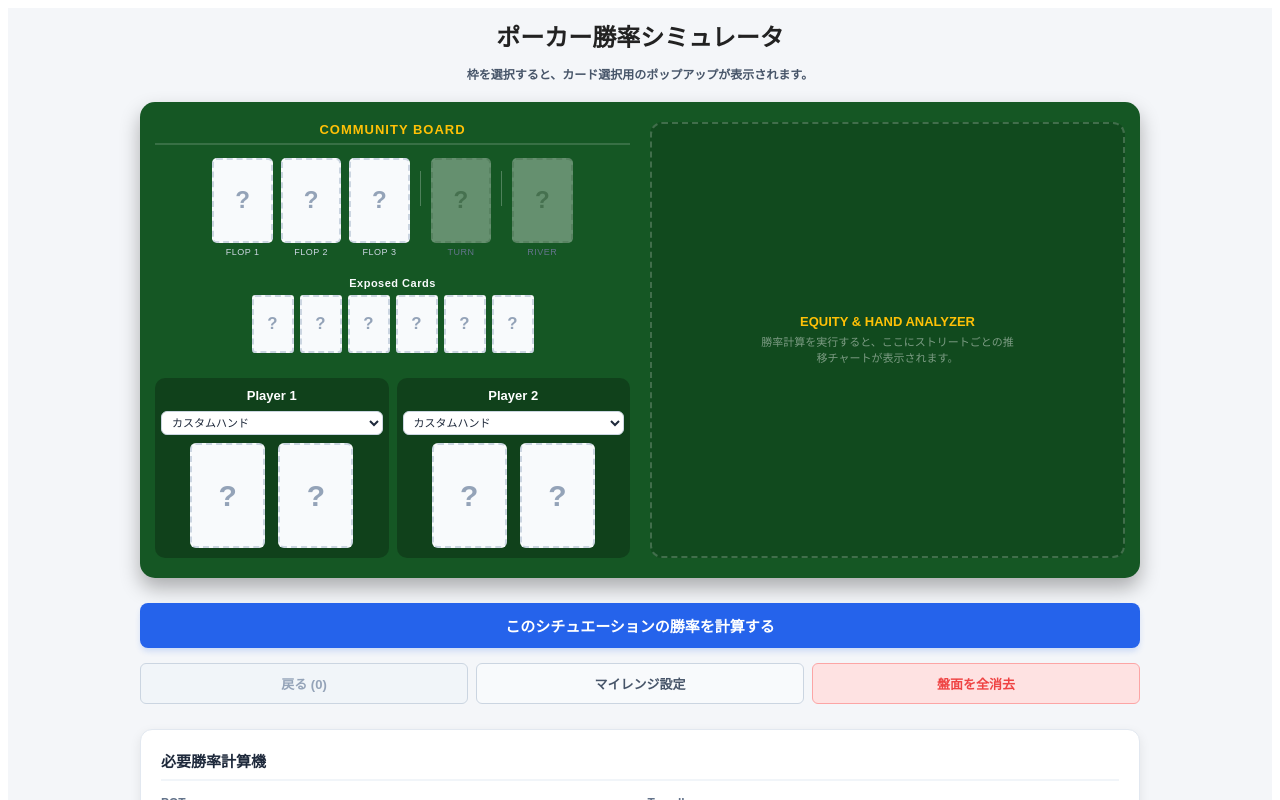
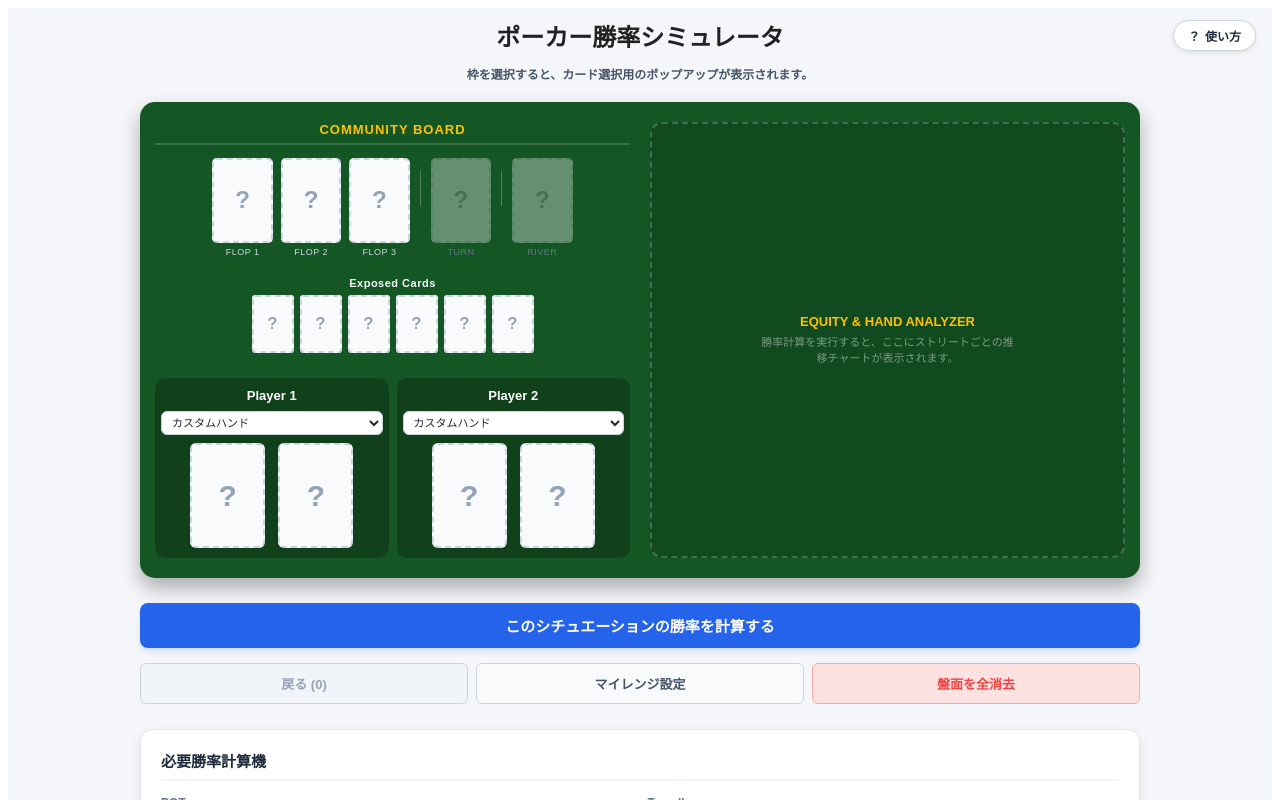
Before and after one commit to ZLSAGA/poker-tool-cabin, a React (Vite) app: page / in a window 1280 px wide. Shown: the top 800 px of the page. Built offline with nearby package versions, Linux system fonts and the light colour scheme.

Commit message:
hou2useの追加

```diff
--- a/package.json
+++ b/package.json
@@ -15,7 +15,7 @@
     "pokersolver": "^2.1.4",
     "react": "^18.3.1",
     "react-dom": "^18.3.1",
-    "recharts": "^3.10.0"
+    "recharts": "^3.10.1"
   },
   "devDependencies": {
     "@vitejs/plugin-react": "^4.3.2",
--- a/src/App.jsx
+++ b/src/App.jsx
@@ -10,6 +10,7 @@ import PotOddsCalculator from "./components/PotOddsCalculator";
 import CardMatrix from "./components/CardMatrix";
 import RangeModal from "./components/RangeModal";
 import EquityChart from "./components/EquityChart";
+import HelpModal from "./components/HelpModal";
 
 const RANKS = ['A', 'K', 'Q', 'J', 'T', '9', '8', '7', '6', '5', '4', '3', '2'];
 const SUITS = [
@@ -147,6 +148,7 @@ export default function App() {
   const [errorMessage, setErrorMessage] = useState("");
   const [myRange, setMyRange] = useState([]);
   const [isRangeModalOpen, setIsRangeModalOpen] = useState(false);
+  const [isHelpOpen, setIsHelpOpen] = useState(false);
   const [outs, setOuts] = useState(null);
   const [isLoading, setIsLoading] = useState(false);
   const [potSize, setPotSize] = useState("7");
@@ -473,6 +475,31 @@ export default function App() {
 
   return (
     <div style={{ position: "relative", top: 0, left: 0, width: "100%", minHeight: "100vh", margin: 0, padding: "10px", fontFamily: "sans-serif", backgroundColor: "#f4f6f9", boxSizing: "border-box" }}>
+      {/* 右上のヘルプボタン */}
+      <div style={{ position: "absolute", top: "12px", right: "16px", zIndex: 10 }}>
+        <button
+          onClick={() => setIsHelpOpen(true)}
+          style={{
+            display: "flex",
+            alignItems: "center",
+            gap: "5px",
+            backgroundColor: "#ffffff",
+            color: "#1e293b",
+            border: "1px solid #cbd5e1",
+            borderRadius: "20px",
+            padding: "6px 14px",
+            fontSize: "12px",
+            fontWeight: "bold",
+            cursor: "pointer",
+            boxShadow: "0 2px 5px rgba(0,0,0,0.08)",
+            transition: "all 0.15s ease"
+          }}
+        >
+          <span>？
+            </span> 使い方
+        </button>
+      </div>
+
       <h1 style={{ textAlign: "center", color: "#222", marginBottom: "5px", marginTop: "0px", fontSize: "clamp(18px, 2.5vw, 24px)" }}>ポーカー勝率シミュレータ</h1>
       <p style={{ textAlign: "center", color: "#475569", fontWeight: "bold", fontSize: "12px", marginBottom: "20px" }}>枠を選択すると、カード選択用のポップアップが表示されます。</p>
 
@@ -570,6 +597,7 @@ export default function App() {
       />
 
       <RangeModal isRangeModalOpen={isRangeModalOpen} setIsRangeModalOpen={setIsRangeModalOpen} myRange={myRange} setMyRange={setMyRange} RANKS={RANKS} />
+      <HelpModal isOpen={isHelpOpen} onClose={() => setIsHelpOpen(false)} />
     </div>
   );
 }
--- /dev/null
+++ b/src/components/HelpModal.jsx
@@ -0,0 +1,144 @@
+import React from "react";
+
+export default function HelpModal({ isOpen, onClose }) {
+  if (!isOpen) return null;
+
+  const btnStyle = {
+    padding: "6px 16px",
+    fontSize: "13px",
+    fontWeight: "bold",
+    border: "none",
+    borderRadius: "6px",
+    backgroundColor: "#2563eb",
+    color: "white",
+    cursor: "pointer",
+    transition: "all 0.15s ease",
+    boxShadow: "0 2px 4px rgba(37, 99, 235, 0.3)"
+  };
+
+  const sectionTitleStyle = {
+    fontSize: "14px",
+    fontWeight: "bold",
+    color: "#1e293b",
+    borderBottom: "2px solid #e2e8f0",
+    paddingBottom: "4px",
+    marginBottom: "8px",
+    display: "flex",
+    alignItems: "center",
+    gap: "6px"
+  };
+
+  const cardBoxStyle = {
+    backgroundColor: "#f8fafc",
+    border: "1px solid #e2e8f0",
+    borderRadius: "8px",
+    padding: "12px",
+    marginBottom: "12px"
+  };
+
+  return (
+    <div
+      onClick={onClose}
+      style={{
+        position: "fixed",
+        top: 0,
+        left: 0,
+        width: "100vw",
+        height: "100vh",
+        backgroundColor: "rgba(0, 0, 0, 0.6)",
+        display: "flex",
+        justify: "center",
+        alignItems: "center",
+        zIndex: 1200,
+        backdropFilter: "blur(2px)"
+      }}
+    >
+      <div
+        onClick={(e) => e.stopPropagation()}
+        style={{
+          backgroundColor: "white",
+          padding: "24px",
+          borderRadius: "16px",
+          boxShadow: "0 12px 36px rgba(0,0,0,0.25)",
+          maxWidth: "600px",
+          width: "92%",
+          maxHeight: "88vh",
+          overflowY: "auto",
+          boxSizing: "border-box"
+        }}
+      >
+        {/* ヘッダー */}
+        <div style={{ display: "flex", justifyContent: "space-between", alignItems: "center", marginBottom: "16px", borderBottom: "1px solid #e2e8f0", paddingBottom: "12px" }}>
+          <h2 style={{ margin: 0, color: "#0f172a", fontSize: "18px", fontWeight: "bold", display: "flex", alignItems: "center", gap: "8px" }}>
+            <span></span> 使い方の説明
+          </h2>
+          <button onClick={onClose} style={btnStyle}>閉じる</button>
+        </div>
+
+        {/* コンテンツ */}
+        <div style={{ fontSize: "13px", color: "#334155", lineHeight: "1.6" }}>
+
+          {/* 1. カード選択 */}
+          <div style={cardBoxStyle}>
+            <div style={sectionTitleStyle}>
+              <span></span> 1. カード & レンジのセット
+            </div>
+            <ul style={{ margin: 0, paddingLeft: "20px" }}>
+              <li><strong>カードの選択:</strong> コミュニティボード、Player 1 / 2 のハンド、またはエクスポーズ枠をタップすると黄色く選択状態になります。その状態で画面下のカードマトリックスからカードを選んで配置します。</li>
+              <li><strong>プレイヤー範囲設定:</strong> 「ハンド選択」ドロップダウンから「強」「標準」「弱」「Any」「マイレンジ」を選択することで、レンジ vs ハンドの計算も行えます。</li>
+            </ul>
+          </div>
+
+          {/* 2. シミュレーション実行 */}
+          <div style={cardBoxStyle}>
+            <div style={sectionTitleStyle}>
+              <span></span> 2. 勝率計算の実行
+            </div>
+            <ul style={{ margin: 0, paddingLeft: "20px" }}>
+              <li><strong>計算実行:</strong> 青い「計算実行」ボタンを押すと、各プレイヤーの勝率と平均期待値を瞬時に算出します。</li>
+              <li><strong>アウツ表示:</strong> フロップ・ターン時点で逆転に必要なカード枚数とカードが表示されます。</li>
+            </ul>
+          </div>
+
+          {/* 3. チャート確認 */}
+          <div style={cardBoxStyle}>
+            <div style={sectionTitleStyle}>
+              <span></span> 3. 勝率 & 成立役推移グラフ (Recharts)
+            </div>
+            <ul style={{ margin: 0, paddingLeft: "20px" }}>
+              <li><strong>勝率推移 (折れ線):</strong> プリフロップ〜リバーまでの勝率のアップダウンをグラフ化。</li>
+              <li><strong>成立役の推移 (積み上げ棒):</strong> フロップ以降、各プレイヤーがどの役をどれくらいの確率で形成しているかを積み上げバーで視覚化します。</li>
+            </ul>
+          </div>
+
+          {/* 4. ポットオッズ */}
+          <div style={cardBoxStyle}>
+            <div style={sectionTitleStyle}>
+              <span></span> 4. ポットオッズ & 必要勝率計算機
+            </div>
+            <ul style={{ margin: 0, paddingLeft: "20px" }}>
+              <li><strong>オッズ計算:</strong> 現在の「ポットサイズ」とコールに必要な「コール額」を入力すると、必要勝率を算出。勝率が上回っているかを判定できます。</li>
+            </ul>
+          </div>
+
+          {/* 5. 便利なボタン */}
+          <div style={{ ...cardBoxStyle, marginBottom: 0 }}>
+            <div style={sectionTitleStyle}>
+              <span></span> 5. 便利な操作
+            </div>
+            <ul style={{ margin: 0, paddingLeft: "20px" }}>
+              <li><strong>1つ戻る (Undo):</strong> 誤ってカードを配置・削除した場合に1つ前の状態に戻せます。</li>
+              <li><strong>クリア:</strong> 盤面のカードをすべてリセットします。</li>
+            </ul>
+          </div>
+
+        </div>
+
+        {/* フッター */}
+        <div style={{ marginTop: "20px", textAlign: "right" }}>
+          <button onClick={onClose} style={btnStyle}>閉じる</button>
+        </div>
+      </div>
+    </div>
+  );
+}
```
Also changed, not shown: 1 other file (tests, documents, lock files or other folders).
